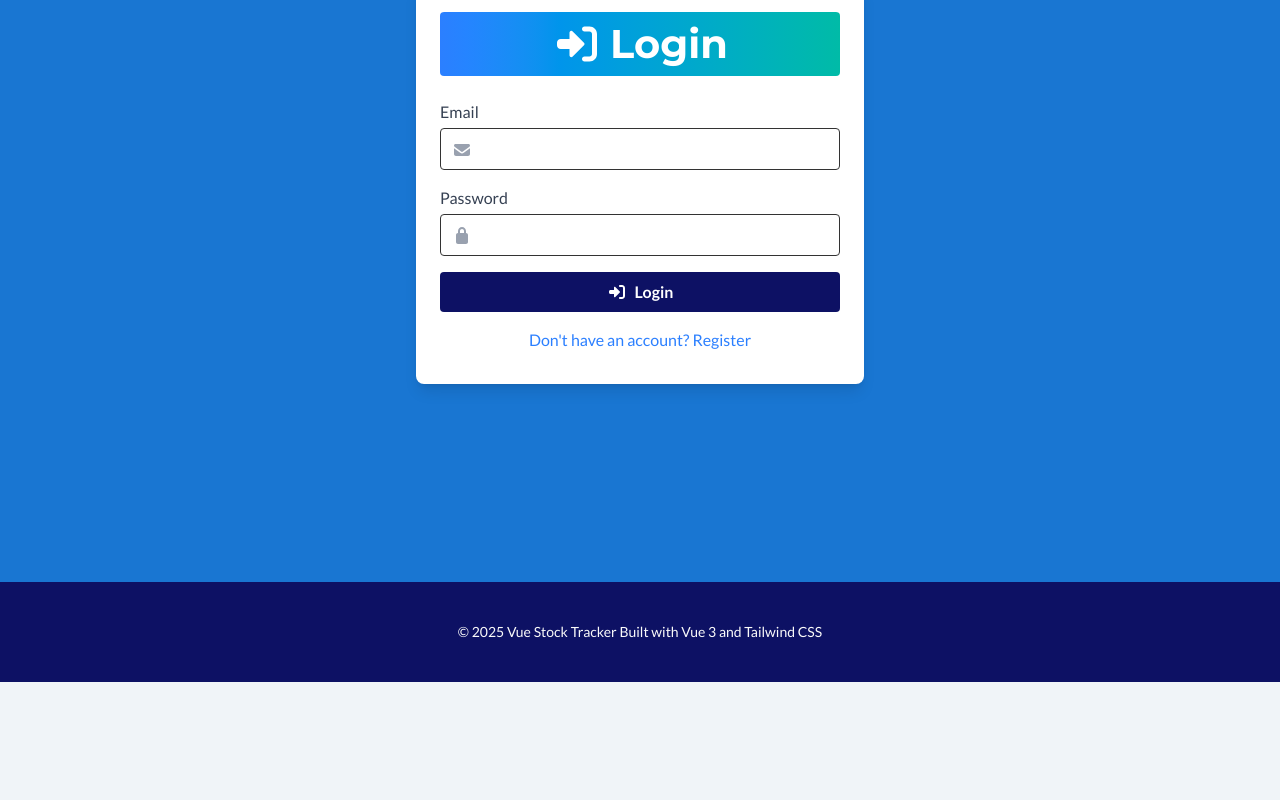
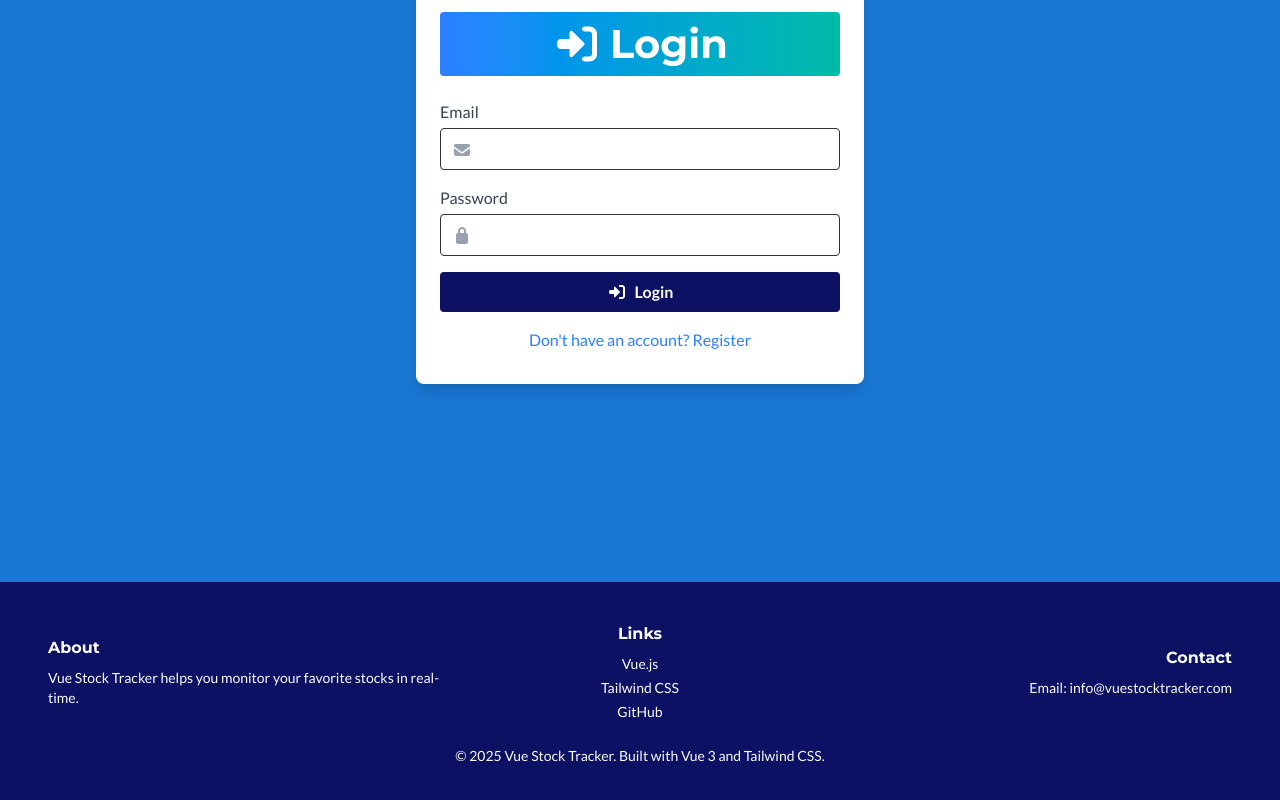
Before and after one commit to Apfirebolt/vue_stock_tracker, a Vue app: page /login in a window 1280 px wide. Shown: the part 242-1042 px from the top of the page. Before the commit the page ends 924 px from the top, so only its background shows below. Built offline with nearby package versions, Linux system fonts and the light colour scheme; no server answers.

Commit message:
feat: css changes

```diff
--- a/src/components/FooterComponent.vue
+++ b/src/components/FooterComponent.vue
@@ -1,9 +1,31 @@
 <template>
   <footer class="py-10 px-8 bg-secondary text-light dark:bg-slate-700 dark:text-white">
     <div class="container mx-auto px-4">
-      <p class="text-center text-sm">
-        &copy; {{ currentYear }} Vue Stock Tracker Built with Vue 3 and Tailwind CSS
-      </p>
+      <!-- First row: 3 columns -->
+      <div class="flex flex-col md:flex-row justify-between items-center mb-6">
+        <div class="mb-4 md:mb-0 text-center md:text-left w-full md:w-1/3">
+          <h3 class="font-semibold mb-2">About</h3>
+          <p class="text-sm">Vue Stock Tracker helps you monitor your favorite stocks in real-time.</p>
+        </div>
+        <div class="mb-4 md:mb-0 text-center w-full md:w-1/3">
+          <h3 class="font-semibold mb-2">Links</h3>
+          <ul class="text-sm space-y-1">
+            <li><a href="https://vuejs.org/" target="_blank" class="hover:underline">Vue.js</a></li>
+            <li><a href="https://tailwindcss.com/" target="_blank" class="hover:underline">Tailwind CSS</a></li>
+            <li><a href="https://github.com/" target="_blank" class="hover:underline">GitHub</a></li>
+          </ul>
+        </div>
+        <div class="text-center md:text-right w-full md:w-1/3">
+          <h3 class="font-semibold mb-2">Contact</h3>
+          <p class="text-sm">Email: <a href="mailto:info@vuestocktracker.com" class="hover:underline">info@vuestocktracker.com</a></p>
+        </div>
+      </div>
+      <!-- Second row: copyright -->
+      <div>
+        <p class="text-center text-sm">
+          &copy; {{ currentYear }} Vue Stock Tracker. Built with Vue 3 and Tailwind CSS.
+        </p>
+      </div>
     </div>
   </footer>
 </template>
--- a/src/components/HeaderComponent.vue
+++ b/src/components/HeaderComponent.vue
@@ -126,7 +126,6 @@ const links = [
 const authLinks = [
   { name: "Dashboard", href: "/dashboard" },
   { name: "Profile", href: "/profile" },
-  { name: "Settings", href: "/settings" },
   { name: "Symbol", href: "/symbol" },
   { name: "Country", href: "/country" },
   { name: "Logout", href: "#", action: logOutUtil },
--- a/src/screens/Dashboard.vue
+++ b/src/screens/Dashboard.vue
@@ -1,5 +1,5 @@
 <template>
-  <div class="min-h-screen bg-info">
+  <div class="bg-info">
     <div class="bg-white shadow-lg rounded-lg p-8 mt-16">
       <h1 class="text-4xl font-bold text-primary mb-4 text-center">
         Dashboard
--- a/src/screens/Home.vue
+++ b/src/screens/Home.vue
@@ -1,5 +1,5 @@
 <template>
-  <div class="min-h-screen bg-info flex items-center justify-center">
+  <div class="bg-info flex items-center justify-center">
     <div class="max-w-2xl bg-white shadow-lg rounded-lg p-8">
       <h1 class="text-4xl font-bold text-primary mb-4">
         Welcome to Stock Tracker
--- a/src/screens/Profile.vue
+++ b/src/screens/Profile.vue
@@ -1,5 +1,5 @@
 <template>
-  <div class="min-h-screen bg-info">
+  <div class="bg-info">
     <div class="bg-white shadow-lg rounded-lg p-8 mt-16">
       <h1 class="text-4xl font-bold text-primary mb-4 text-center">Profile</h1>
       <div class="flex flex-col md:flex-row gap-8">
@@ -8,20 +8,6 @@
           class="md:w-1/5 w-full bg-white rounded-lg shadow p-6 mb-8 md:mb-0"
         >
           <h2 class="text-lg font-semibold mb-4">Profile Navigation</h2>
-          <ul class="space-y-2">
-            <li>
-              <a href="#" class="text-primary hover:underline">Personal Info</a>
-            </li>
-            <li>
-              <a href="#" class="text-primary hover:underline">Accounts</a>
-            </li>
-            <li>
-              <a href="#" class="text-primary hover:underline">Portfolio</a>
-            </li>
-            <li>
-              <a href="#" class="text-primary hover:underline">Settings</a>
-            </li>
-          </ul>
         </aside>
         <!-- Profile Details -->
         <section class="md:w-4/5 w-full grid grid-cols-1 md:grid-cols-1 gap-8">
--- a/src/screens/StockDetail.vue
+++ b/src/screens/StockDetail.vue
@@ -1,5 +1,5 @@
 <template>
-  <div class="min-h-screen bg-info">
+  <div class="bg-info">
     <div class="bg-white shadow-lg rounded-lg p-8 mt-16">
       <h1 class="text-4xl font-bold text-primary mb-4 text-center">Symbols</h1>
       <div
```
